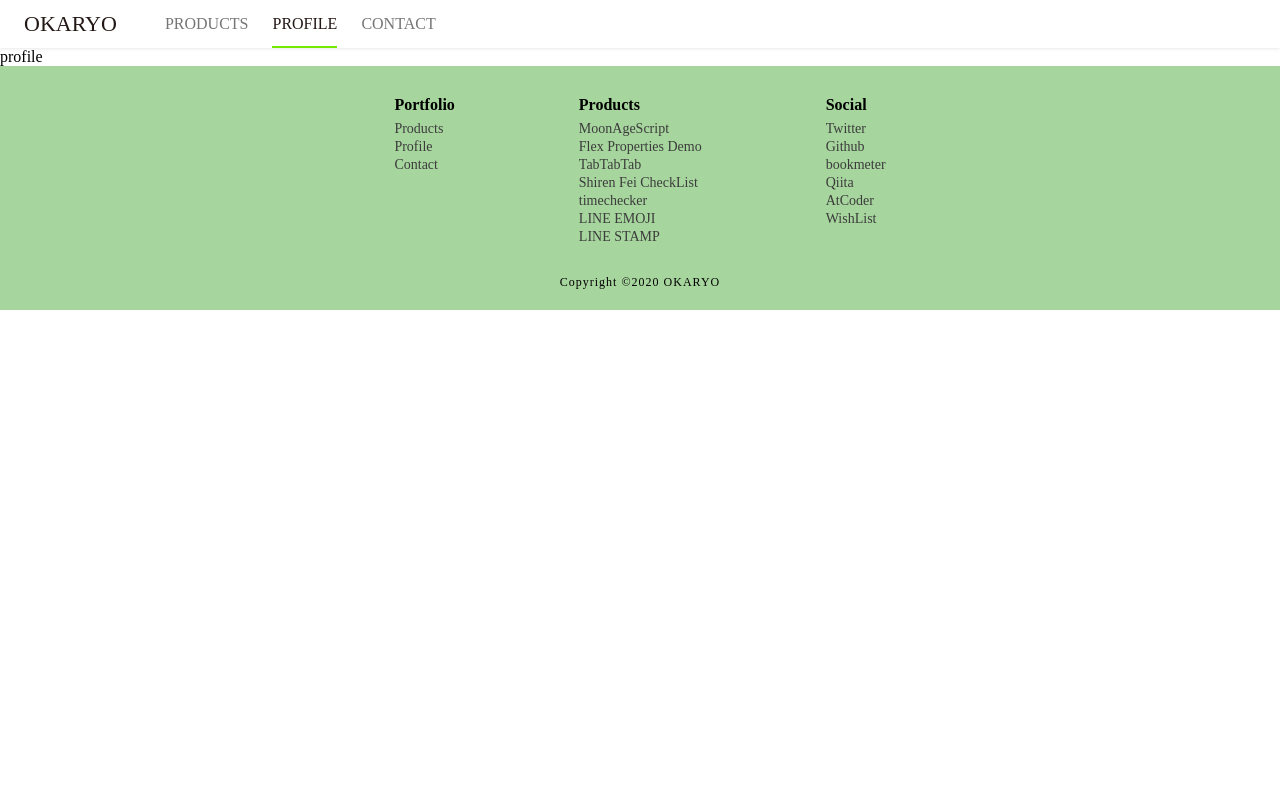
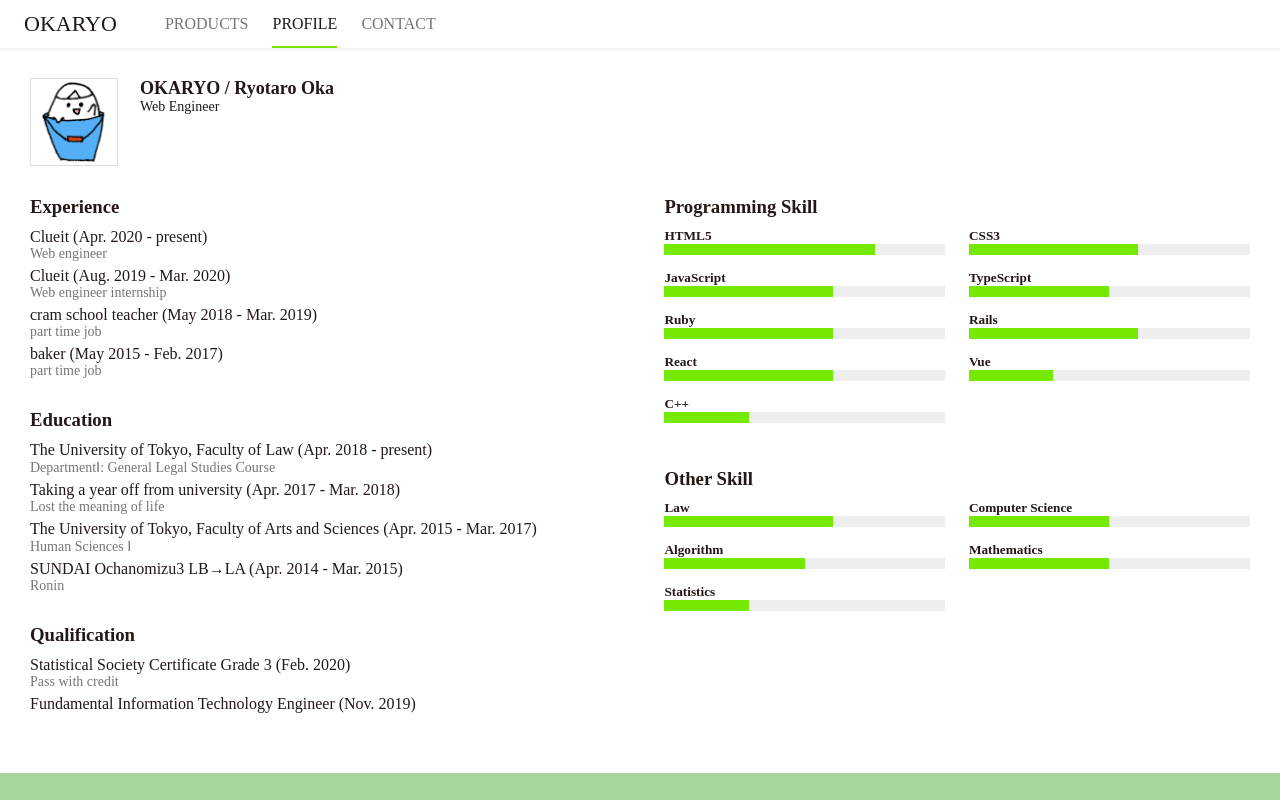
Before and after one commit to okaryo/okaryo.github.com, a React (Create React App) app: page /profile in a window 1280 px wide. Shown: the top 800 px of the page. Built offline with nearby package versions, Linux system fonts and the light colour scheme.

Commit message:
[add] profile component

```diff
--- a/src/components/Profile.tsx
+++ b/src/components/Profile.tsx
@@ -1,11 +1,91 @@
 import React from 'react'
-import '../stylesheets/Footer.css'
+import me from '../images/me.png'
+import { ProgrammingSkillBars, OtherSkillBars } from '../constants/SkillBars'
+import '../stylesheets/Profile.css'
 
+interface SkillBarsProps {
+  skillBars: Array<{
+    name: string,
+    progressWidth: {
+      width: string
+    }
+  }>
+}
 
 const Profile = () => {
+  const Skills = (props: SkillBarsProps) => {
+    const SkillBars = props.skillBars
+
+    const SkillItems = SkillBars.map((skillBar, index) => {
+      return(
+        <div key={index} className="portfolio_profile_skill_unit">
+          <h5>{skillBar.name}</h5>
+          <div className="portfolio_profile_skill_bar">
+            <div className="portfolio_profile_skill_progress" style={skillBar.progressWidth}></div>
+            <div className="portfolio_profile_skill_unprogress"></div>
+          </div>
+        </div>
+      )
+    })
+
+    return (
+      <div className="portfolio_profile_skill_container">
+        {SkillItems}
+      </div>
+    )
+  }
 
   return(
-    <p>profile</p>
+    <div className="portfolio_profile_container">
+      <section className="portfolio_profile_me">
+        <img src={me} alt="me_icon"/>
+        <h2>OKARYO / Ryotaro Oka</h2>
+        <p>Web Engineer</p>
+      </section>
+      <div className="portfolio_profile_detail">
+        <section className="portfolio_profile_history">
+          <h3>Experience</h3>
+          <ul>
+            <li>Clueit (Apr. 2020 - present)</li>
+            <li className="portfolio_profile_list_sub">Web engineer</li>
+            <li>Clueit (Aug. 2019 - Mar. 2020)</li>
+            <li className="portfolio_profile_list_sub">Web engineer internship</li>
+            <li>cram school teacher (May 2018 - Mar. 2019)</li>
+            <li className="portfolio_profile_list_sub">part time job</li>
+            <li>baker (May 2015 - Feb. 2017)</li>
+            <li className="portfolio_profile_list_sub">part time job</li>
+          </ul>
+          <h3>Education</h3>
+          <ul>
+            <li>The University of Tokyo, Faculty of Law (Apr. 2018 - present)</li>
+            <li className="portfolio_profile_list_sub">DepartmentⅠ: General Legal Studies Course</li>
+            <li>Taking a year off from university (Apr. 2017 - Mar. 2018)</li>
+            <li className="portfolio_profile_list_sub">Lost the meaning of life</li>
+            <li>The University of Tokyo, Faculty of Arts and Sciences (Apr. 2015 - Mar. 2017)</li>
+            <li className="portfolio_profile_list_sub">Human Sciences Ⅰ</li>
+            <li>SUNDAI Ochanomizu3 LB→LA (Apr. 2014 - Mar. 2015)</li>
+            <li className="portfolio_profile_list_sub">Ronin</li>
+          </ul>
+          <h3>Qualification</h3>
+          <ul>
+            <li>Statistical Society Certificate Grade 3 (Feb. 2020)</li>
+            <li className="portfolio_profile_list_sub">Pass with credit</li>
+            <li>Fundamental Information Technology Engineer (Nov. 2019)</li>
+          </ul>
+        </section>
+
+        <section className="portfolio_profile_skill">
+          <h3>Programming Skill</h3>
+          <Skills
+            skillBars={ProgrammingSkillBars}
+          />
+          <h3>Other Skill</h3>
+          <Skills
+            skillBars={OtherSkillBars}
+          />
+        </section>
+      </div>
+    </div>
   )
 }
 
--- /dev/null
+++ b/src/constants/SkillBars.ts
@@ -0,0 +1,61 @@
+export const ProgrammingSkillBars = [
+  {
+    name: 'HTML5',
+    progressWidth: { width: '75%' }
+  },
+  {
+    name: 'CSS3',
+    progressWidth: { width: '60%' }
+  },
+  {
+    name: 'JavaScript',
+    progressWidth: { width: '60%' }
+  },
+  {
+    name: 'TypeScript',
+    progressWidth: { width: '50%' }
+  },
+  {
+    name: 'Ruby',
+    progressWidth: { width: '60%' }
+  },
+  {
+    name: 'Rails',
+    progressWidth: { width: '60%' }
+  },
+  {
+    name: 'React',
+    progressWidth: { width: '60%' }
+  },
+  {
+    name: 'Vue',
+    progressWidth: { width: '30%' }
+  },
+  {
+    name: 'C++',
+    progressWidth: { width: '30%' }
+  }
+]
+
+export const OtherSkillBars = [
+  {
+    name: 'Law',
+    progressWidth: { width: '60%' }
+  },
+  {
+    name: 'Computer Science',
+    progressWidth: { width: '50%' }
+  },
+  {
+    name: 'Algorithm',
+    progressWidth: { width: '50%' }
+  },
+  {
+    name: 'Mathematics',
+    progressWidth: { width: '50%' }
+  },
+  {
+    name: 'Statistics',
+    progressWidth: { width: '30%' }
+  }
+]
--- /dev/null
+++ b/src/stylesheets/Profile.css
@@ -0,0 +1,74 @@
+.portfolio_profile_container {
+  padding: 30px;
+  color: #231815;
+}
+.portfolio_profile_me {
+  height: 88px;
+}
+.portfolio_profile_me img {
+  display: block;
+  float: left;
+  height: 88px;
+  border: solid 1px #dcdddd;
+  margin-right: 22px;
+}
+.portfolio_profile_me h2 {
+  font-size: 18px;
+}
+.portfolio_profile_me p {
+  font-size: 14px;
+}
+.portfolio_profile_detail {
+  margin-top: 30px;
+  display: flex;
+  justify-content: space-between;
+}
+.portfolio_profile_detail h3 {
+  margin-bottom: 10px;
+}
+.portfolio_profile_detail ul {
+  margin-bottom: 30px;
+}
+.portfolio_profile_detail .portfolio_profile_list_sub {
+  margin-bottom: 5px;
+  font-size: 14px;
+  color: #757575;
+}
+.portfolio_profile_history {
+  width: 48%;
+}
+.portfolio_profile_skill {
+  width: 48%;
+}
+.portfolio_profile_skill_container {
+  display: flex;
+  flex-wrap: wrap;
+  justify-content: space-between;
+}
+.portfolio_profile_skill_container:first-of-type {
+  margin-bottom: 30px;
+}
+.portfolio_profile_skill_unit {
+  width: 48%;
+  margin-bottom: 15px;
+}
+.portfolio_profile_skill_bar {
+  height: 11px;
+  position: relative;
+}
+.portfolio_profile_skill_progress {
+  position: absolute;
+  top: 0;
+  left: 0;
+  height: 100%;
+  background-color: #75e900;
+  z-index: 2;
+}
+.portfolio_profile_skill_unprogress {
+  position: absolute;
+  top: 0;
+  right: 0;
+  height: 100%;
+  width: 100%;
+  background-color: #EEEEEE;
+}
```
Also changed, not shown: src/images/me.png (added).
